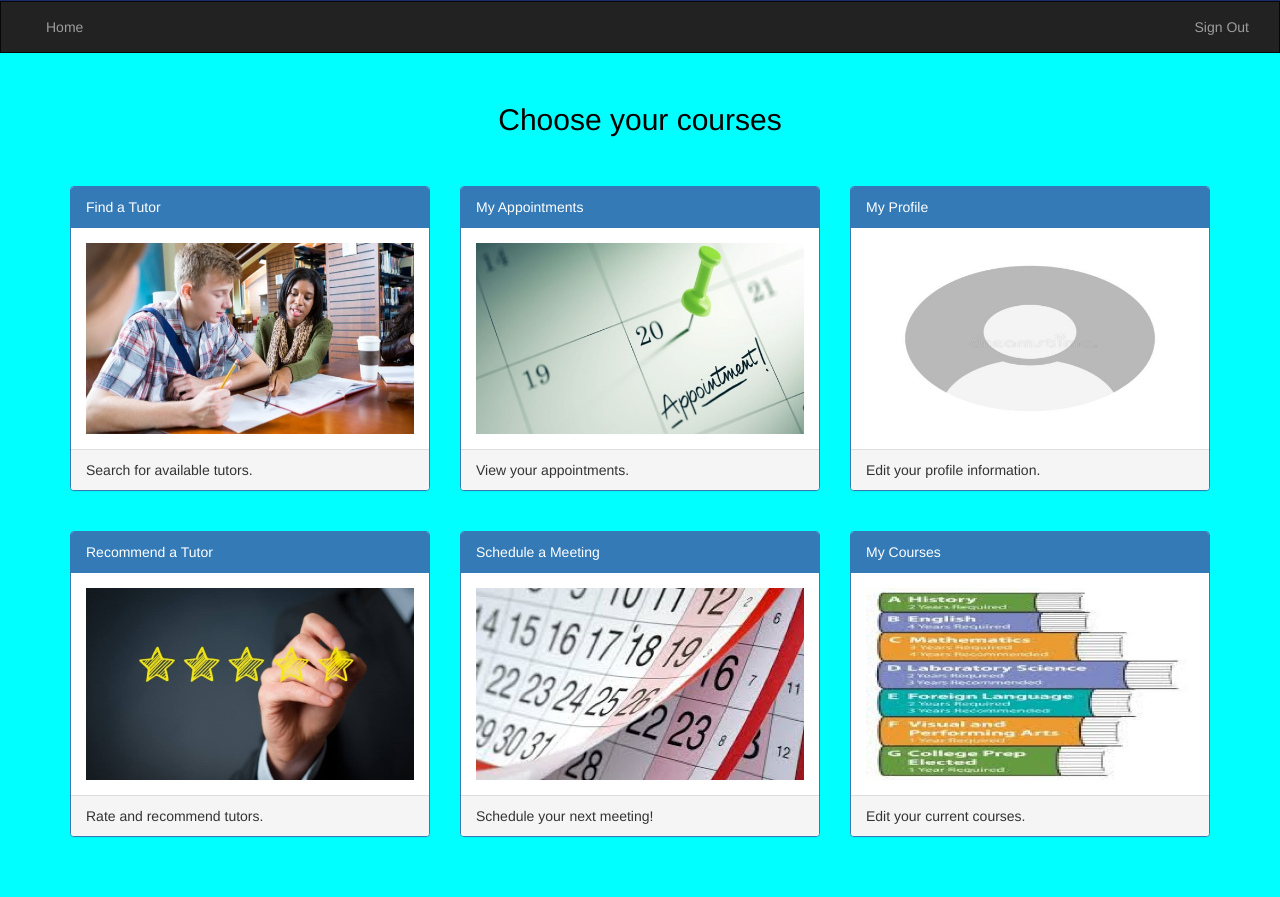
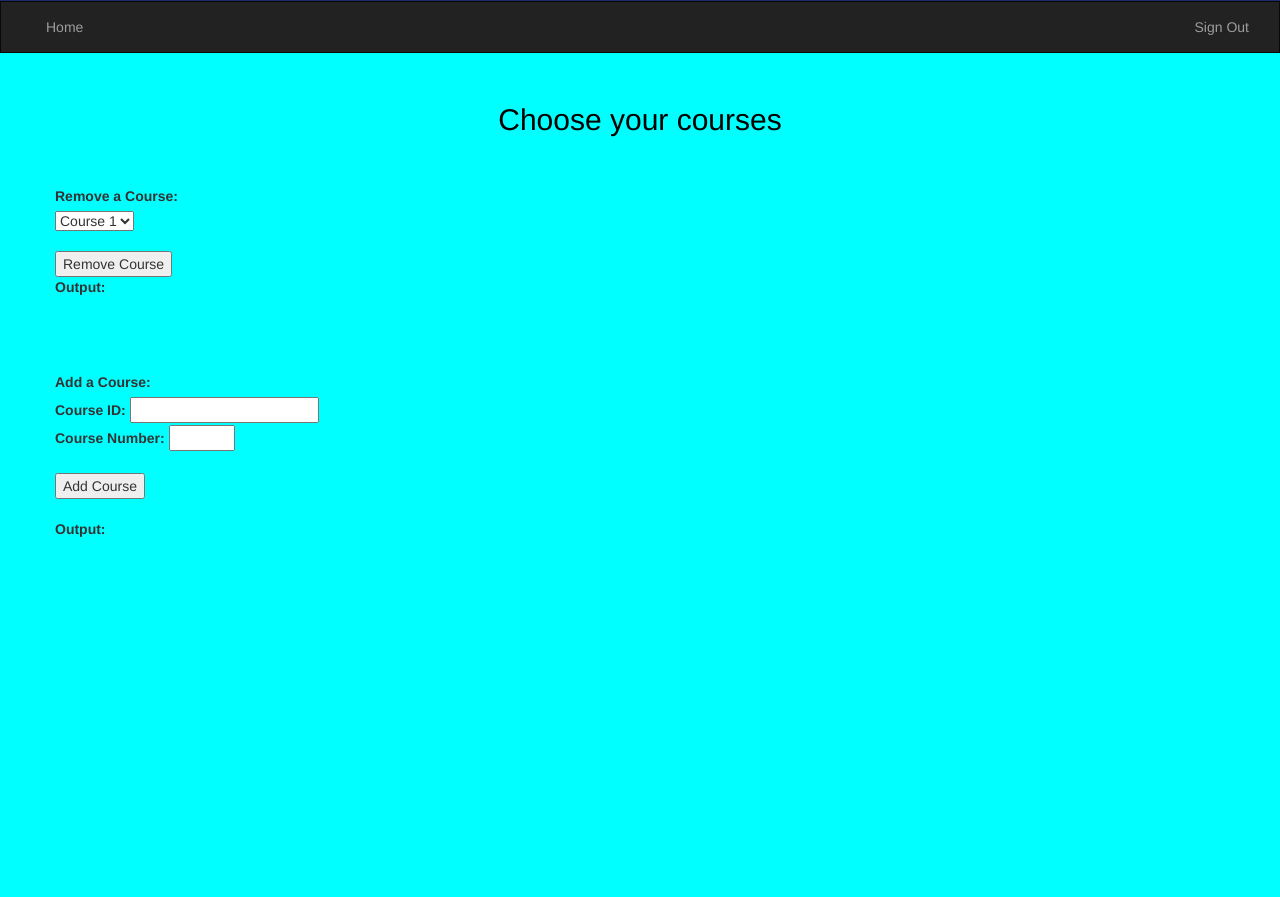
Before and after one commit to crowleyrr/CPS410-F20-Team07, a Django app: template templates/Courses.html in a window 1280 px wide. Shown: the part 299-1196 px from the top of the page. After the commit the page ends 836 px from the top, so only its background shows below. Run offline with Django 3.2, Linux system fonts and the light colour scheme; the template is opened without the code that fills it, so the values that code supplies are empty; some libraries are stand-ins or nearby versions.

Commit message:
Added course removal and course adding functions with data validation, this will serve as the base until the database is fully implemented and then we have to update the functions to properly utilize and modify data from the database.

```diff
--- a/templates/Courses.html
+++ b/templates/Courses.html
@@ -10,6 +10,8 @@
   <link rel="stylesheet" href="https://maxcdn.bootstrapcdn.com/bootstrap/3.4.1/css/bootstrap.min.css">
   <script src="https://ajax.googleapis.com/ajax/libs/jquery/3.5.1/jquery.min.js"></script>
   <script src="https://maxcdn.bootstrapcdn.com/bootstrap/3.4.1/js/bootstrap.min.js"></script>
+  <script src="Scripts/courseFunctions.js"></script>
+
   <style>
     /* Remove the navbar's default rounded borders and increase the bottom margin */
     .navbar {
@@ -74,55 +76,34 @@
 <h2>Choose your courses</h2>
 <div class="container">
   <div class="row">
-    <div class="col-sm-4">
-      <div class="panel panel-primary">
-        <div class="panel-heading">Find a Tutor</div>
-        <div class="panel-body"><img src="Images/Tutor.jpg" class="img-responsive" style="width:100%" alt="Image"></div>
-        <div class="panel-footer">Search for available tutors.</div>
-      </div>
-    </div>
-    <div class="col-sm-4">
-      <div class="panel panel-primary">
-        <div class="panel-heading">My Appointments</div>
-        <div class="panel-body"><a href="Appointment.html">
-          <img src="Images/Appointment.jpg" class="img-responsive" style="width:100%" alt="Image"></div>
-        </a>
-          <div class="panel-footer">View your appointments.</div>
-      </div>
-    </div>
-    <div class="col-sm-4">
-      <div class="panel panel-primary">
-        <div class="panel-heading">My Profile</div>
-        <div class="panel-body"><img src="Images/Profile.jpg" class="img-responsive" style="width:100%" alt="Image"></div>
-        <div class="panel-footer">Edit your profile information.</div>
-      </div>
-    </div>
-  </div>
-</div><br>
+    <form>
+      <label for="courseremove">Remove a Course: </label><br>
+      <select name="courses" id="courses">
+        <option value="course1">Course 1</option>
+        <option value="course2">Course 2</option>
+        <option value="course3">Course 3</option>
+      </select>
+      <br><br>
+      <input type="button" id="remove" value="Remove Course">
+      <br>
+      <label for="Output">Output:</label>
+      <p id="removeoutput"></p>
+    </form>
+    <br><br><br>
 
-<div class="container">
-  <div class="row">
-    <div class="col-sm-4">
-      <div class="panel panel-primary">
-        <div class="panel-heading">Recommend a Tutor</div>
-        <div class="panel-body"><img src="Images/Recommend.jpg" class="img-responsive" style="width:100%" alt="Image"></div>
-        <div class="panel-footer">Rate and recommend tutors.</div>
-      </div>
-    </div>
-    <div class="col-sm-4">
-      <div class="panel panel-primary">
-        <div class="panel-heading">Schedule a Meeting</div>
-        <div class="panel-body"><img src="Images/Calendar.jpg" class="img-responsive" style="width:100%" alt="Image"></div>
-        <div class="panel-footer">Schedule your next meeting!</div>
-      </div>
-    </div>
-    <div class="col-sm-4">
-      <div class="panel panel-primary">
-        <div class="panel-heading">My Courses</div>
-        <div class="panel-body"><img src="Images/Courses.jpg" class="img-responsive" style="width:100%" alt="Image"></div>
-        <div class="panel-footer">Edit your current courses.</div>
-      </div>
-    </div>
+    <form>
+      <label for="courseadd">Add a Course: </label><br>
+
+      <label for="courseid">Course ID: </label>
+      <input type="text" id="identifier" name="identifier" maxlength="3"><br>
+
+      <label for="coursenum">Course Number: </label>
+      <input type="number" id="number" name="number" min="0" max="999"><br><br>
+      <input type="button" id="add" value="Add Course">
+      </form>
+      <br>
+      <label for="Output">Output:</label>
+      <p id="addoutput"></p>
   </div>
 </div><br><br>
 
--- /dev/null
+++ b/templates/scripts/courseFunctions.js
@@ -0,0 +1,29 @@
+/*When the user clicks Search, display the selected data*/
+var displayAddData = function() {
+
+  var courseID = document.getElementById("identifier").value;
+  var courseNum = document.getElementById("number").value;
+
+  if(courseNum <= 999 && courseNum >= 0){
+  document.getElementById("addoutput").innerHTML = "Course to add to Student Object: "
+  + courseID
+  + " " + courseNum;
+  }
+
+  else{
+	document.getElementById("addoutput").innerHTML = "Invalid Course Number, must be between 000-999";
+  }
+}
+
+var displayRemoveData = function() {
+  var course = document.getElementById("courses").value;
+
+  document.getElementById("removeoutput").innerHTML = "Course to remove from Student Object: "
+  + course;
+}
+
+window.onload = function(){
+  document.getElementById("add").onclick = displayAddData;
+  document.getElementById("remove").onclick = displayRemoveData;
+
+}
```
